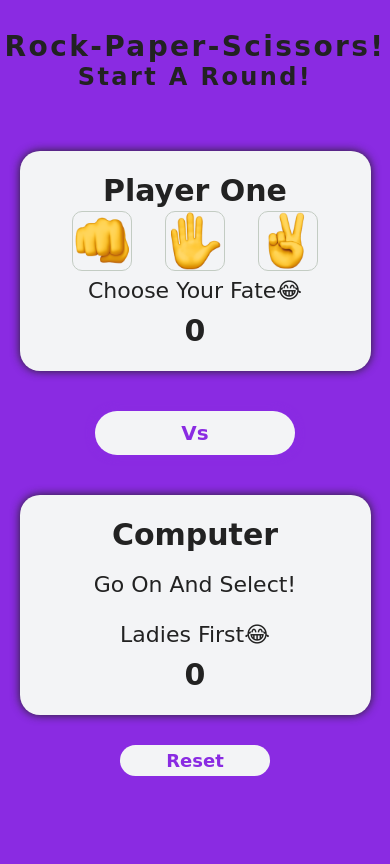
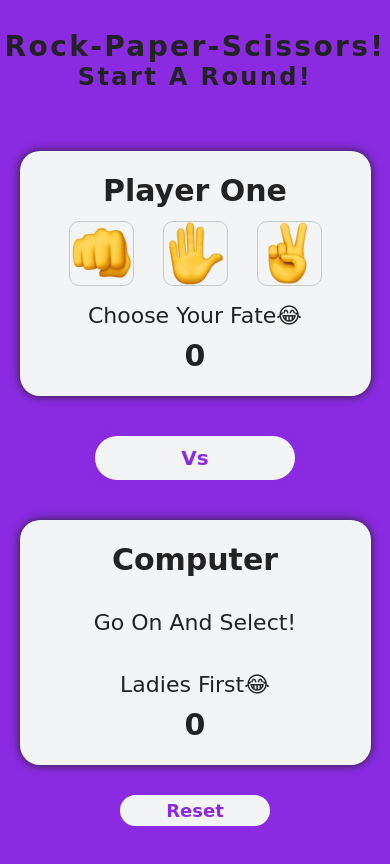
Before and after one commit to stephenokyere233/rock-paper-scissors, a plain HTML site: page index.html in a window 390 px wide. Drawn offline with Linux system fonts and the light colour scheme; a web font is replaced by a local one.

Commit message:
style update

```diff
--- a/style.css
+++ b/style.css
@@ -165,14 +165,14 @@
  @media screen and (max-width: 480px) {
      .card {
          width: 90%;
-         height: 220px;
+         height: 245px;
      }
 
      body {
          overflow-y: scroll;
      }
      img{
-        height: 60px;
+        height: 65px;
      }
 
      .cardholder {
```
